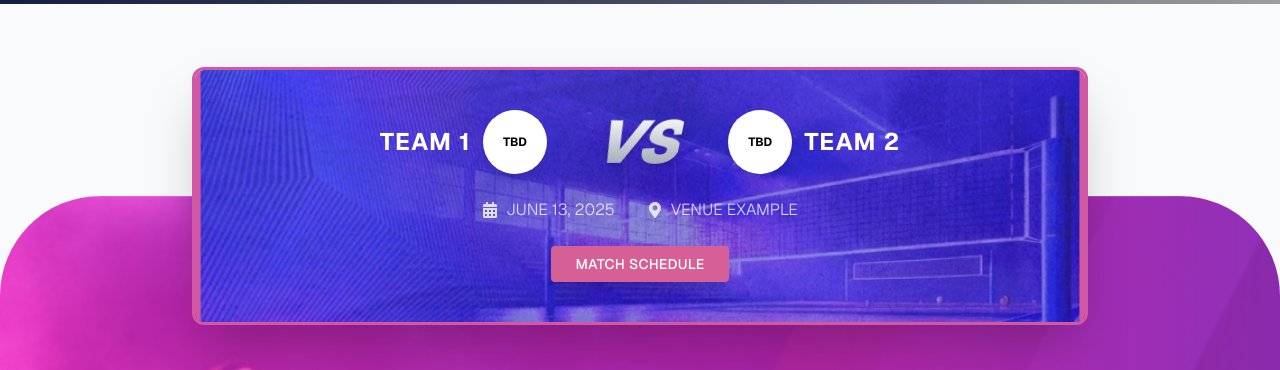
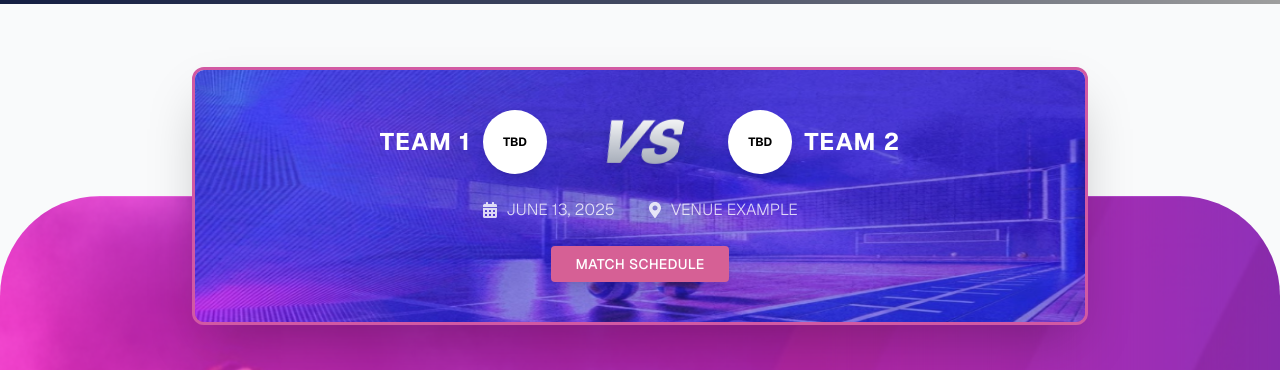
Before and after one commit to astexai/DPVL-Website, a Next.js app: page / in a window 1280 px wide. Shown: the part 801-1171 px from the top of the page. Built offline with nearby package versions, Linux system fonts and the light colour scheme; grey boxes are pictures that could not be loaded.

Commit message:
Schedule Card Bug Solved

```diff
--- a/components/ScheduleCard.tsx
+++ b/components/ScheduleCard.tsx
@@ -19,7 +19,7 @@ export default function ScheduleCard()
     <div className="relative mt-15 sm:mt-0 rounded-xl overflow-hidden shadow-2xl border-[3px] border-[#D159A3]">
 
       <div className="absolute inset-0 overflow-hidden">
-        <Image src="/assets/bg/PlayCardd.png" alt="bg" fill priority className="object-cover " />
+        <Image src="/assets/bg/Schedule.png" alt="bg" fill priority className="object-fit " />
 
       </div>
 
```
Also changed, not shown: public/assets/bg/Schedule.png (added).
